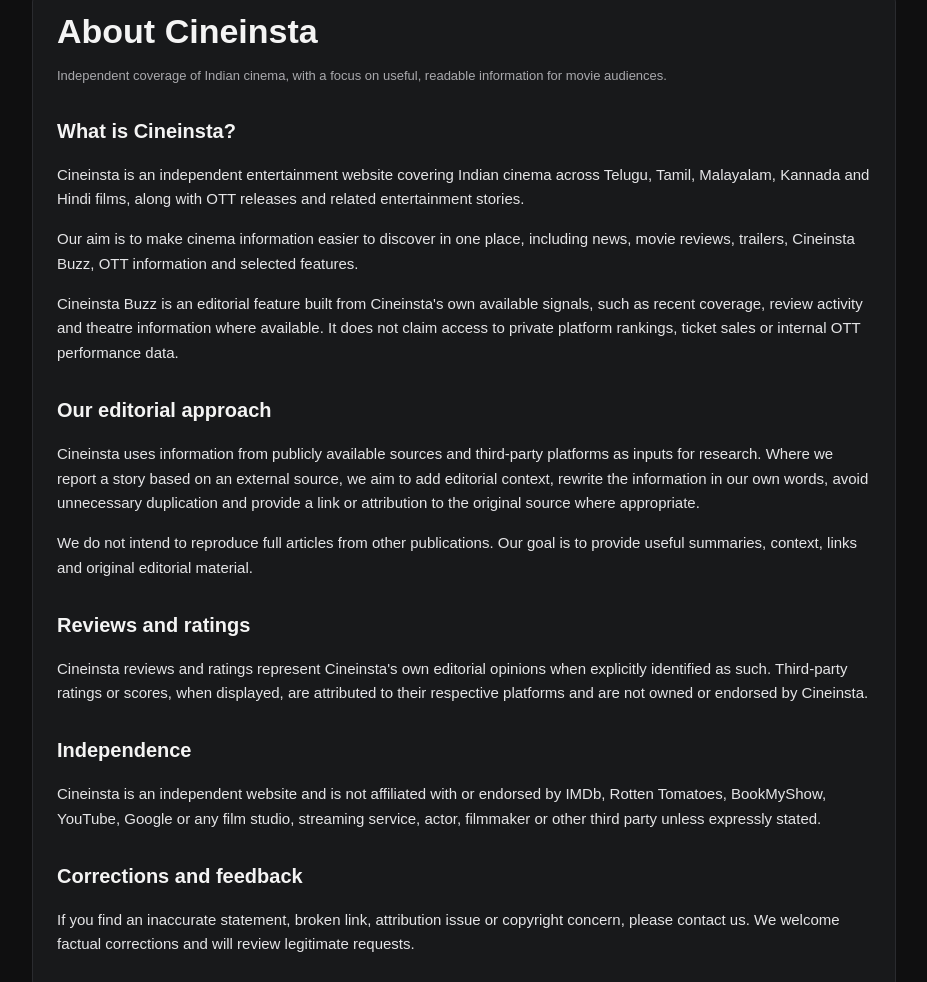
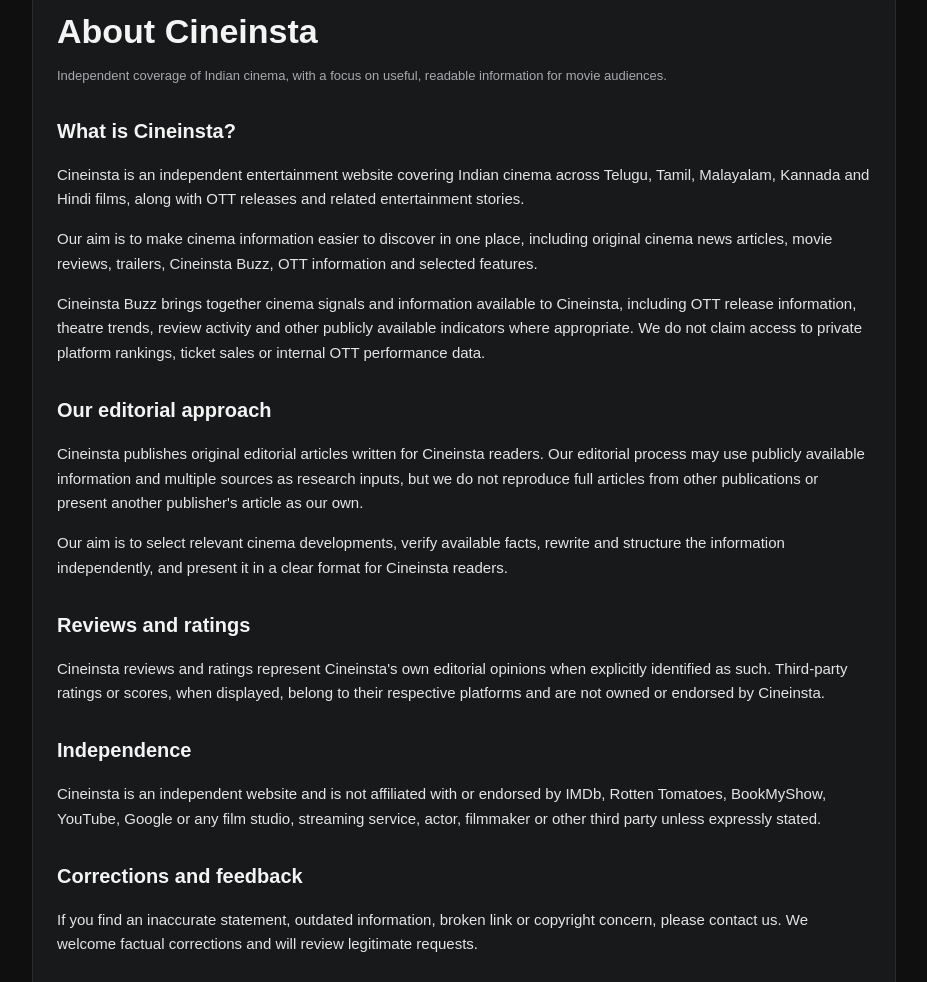
Before and after one commit to chsuryavarma/Cineinsta, a plain HTML site: page about.html in a window 1280 px wide. Shown: the part 185-1167 px from the top of the page, without its empty margins (176-1103 px from the left). Drawn offline with Linux system fonts and the light colour scheme.

Commit message:
Update about.html

```diff
--- a/about.html
+++ b/about.html
@@ -4,8 +4,8 @@
 <meta charset="utf-8">
 <meta name="viewport" content="width=device-width,initial-scale=1">
 <title>About Us | Cineinsta</title>
-<meta name="description" content="Learn about Cineinsta, an independent Indian cinema news, reviews, trailers and entertainment website.">
-<link rel="canonical" href="https://www.cineinsta.com/about.html">
+<meta name="description" content="Learn about Cineinsta, an independent Indian cinema news, reviews, trailers, OTT and entertainment website.">
+<link rel="canonical" href="https://www.cineinsta.com/about-us.html">
 <style>
 :root{--bg:#0f0f10;--card:#18191b;--text:#f4f4f4;--muted:#a9a9ad;--accent:#e3262e;--line:#2a2b2f}
 *{box-sizing:border-box}
@@ -33,6 +33,7 @@
 .notice{border-left:3px solid var(--accent);padding:10px 14px;background:#201416;border-radius:6px}
 @media(max-width:600px){h1{font-size:28px}.card{padding:18px}.nav{gap:12px}}
 </style>
+
 </head>
 <body>
 <header class="siteHeader">
@@ -54,21 +55,21 @@
 
 <h2>What is Cineinsta?</h2>
 <p>Cineinsta is an independent entertainment website covering Indian cinema across Telugu, Tamil, Malayalam, Kannada and Hindi films, along with OTT releases and related entertainment stories.</p>
-<p>Our aim is to make cinema information easier to discover in one place, including news, movie reviews, trailers, Cineinsta Buzz, OTT information and selected features.</p>
-<p>Cineinsta Buzz is an editorial feature built from Cineinsta's own available signals, such as recent coverage, review activity and theatre information where available. It does not claim access to private platform rankings, ticket sales or internal OTT performance data.</p>
+<p>Our aim is to make cinema information easier to discover in one place, including original cinema news articles, movie reviews, trailers, Cineinsta Buzz, OTT information and selected features.</p>
+<p>Cineinsta Buzz brings together cinema signals and information available to Cineinsta, including OTT release information, theatre trends, review activity and other publicly available indicators where appropriate. We do not claim access to private platform rankings, ticket sales or internal OTT performance data.</p>
 
 <h2>Our editorial approach</h2>
-<p>Cineinsta uses information from publicly available sources and third-party platforms as inputs for research. Where we report a story based on an external source, we aim to add editorial context, rewrite the information in our own words, avoid unnecessary duplication and provide a link or attribution to the original source where appropriate.</p>
-<p>We do not intend to reproduce full articles from other publications. Our goal is to provide useful summaries, context, links and original editorial material.</p>
+<p>Cineinsta publishes original editorial articles written for Cineinsta readers. Our editorial process may use publicly available information and multiple sources as research inputs, but we do not reproduce full articles from other publications or present another publisher's article as our own.</p>
+<p>Our aim is to select relevant cinema developments, verify available facts, rewrite and structure the information independently, and present it in a clear format for Cineinsta readers.</p>
 
 <h2>Reviews and ratings</h2>
-<p>Cineinsta reviews and ratings represent Cineinsta's own editorial opinions when explicitly identified as such. Third-party ratings or scores, when displayed, are attributed to their respective platforms and are not owned or endorsed by Cineinsta.</p>
+<p>Cineinsta reviews and ratings represent Cineinsta's own editorial opinions when explicitly identified as such. Third-party ratings or scores, when displayed, belong to their respective platforms and are not owned or endorsed by Cineinsta.</p>
 
 <h2>Independence</h2>
 <p>Cineinsta is an independent website and is not affiliated with or endorsed by IMDb, Rotten Tomatoes, BookMyShow, YouTube, Google or any film studio, streaming service, actor, filmmaker or other third party unless expressly stated.</p>
 
 <h2>Corrections and feedback</h2>
-<p>If you find an inaccurate statement, broken link, attribution issue or copyright concern, please contact us. We welcome factual corrections and will review legitimate requests.</p>
+<p>If you find an inaccurate statement, outdated information, broken link or copyright concern, please contact us. We welcome factual corrections and will review legitimate requests.</p>
 </section>
 
 </main>
```
